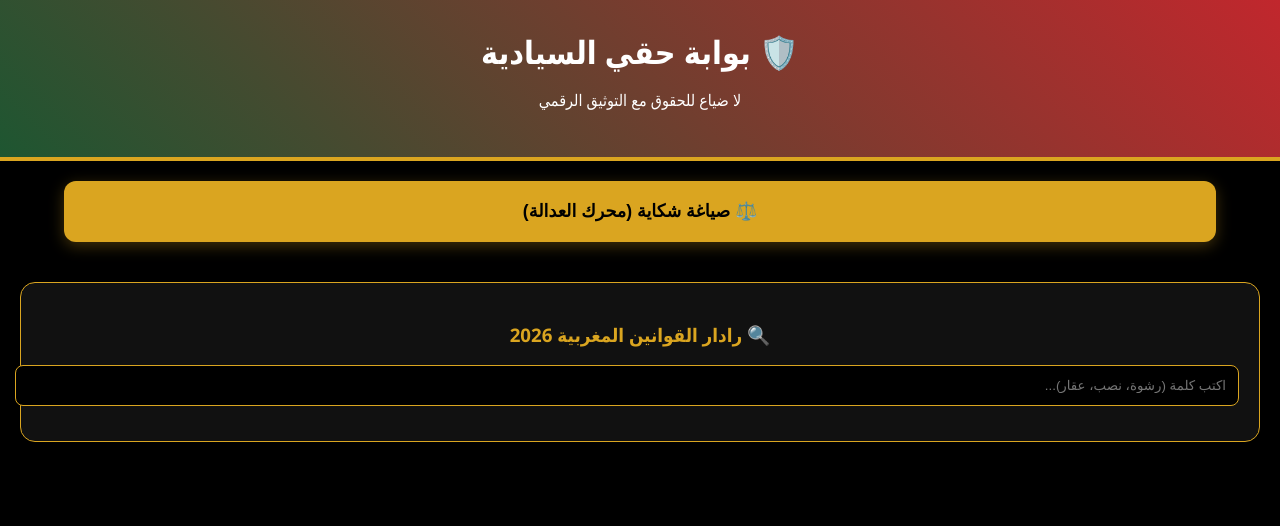
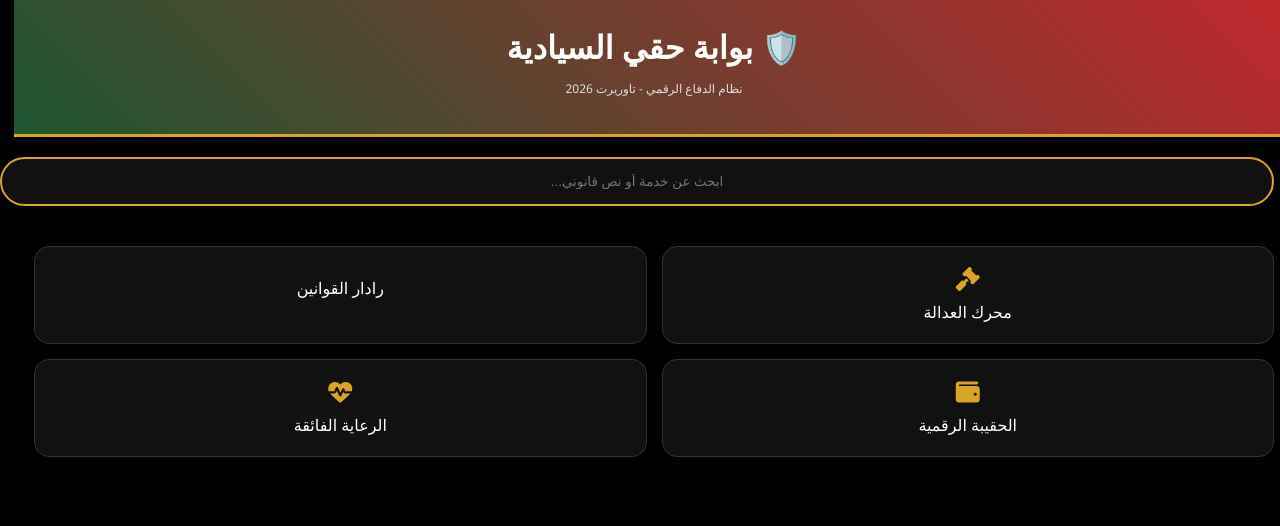
Before and after one commit to younessamsong09-hue/Haqi_maroc, a Flask app: page / in a window 1280 px wide. Shown: the top 526 px of the page. Run offline with Flask 3, Linux system fonts and the light colour scheme.

Commit message:
دمج كافة المميزات في واجهة سيادية واحدة 🇲🇦

```diff
--- a/templates/index.html
+++ b/templates/index.html
@@ -3,78 +3,123 @@
 <head>
     <meta charset="UTF-8">
     <meta name="viewport" content="width=device-width, initial-scale=1.0">
-    <title>بوابة حقي - محرك العدالة 🇲🇦</title>
+    <title>بوابة حقي السيادية 🇲🇦</title>
+    <link rel="stylesheet" href="https://cdnjs.cloudflare.com/ajax/libs/font-awesome/6.4.0/css/all.min.css">
     <style>
-        body { background: #000; color: #fff; font-family: 'Segoe UI', Tahoma, Geneva, Verdana, sans-serif; margin: 0; text-align: center; }
-        .header { background: linear-gradient(45deg, #1e5631, #c1272d); padding: 30px; border-bottom: 4px solid #daa520; }
-        .btn-main { width: 90%; padding: 20px; margin: 20px 0; background: #daa520; color: #000; font-weight: bold; border: none; border-radius: 12px; font-size: 1.1rem; cursor: pointer; box-shadow: 0 4px 15px rgba(218,165,32,0.3); }
-        .portal-box { display: none; background: #111; margin: 15px; padding: 20px; border: 1px solid #daa520; border-radius: 15px; }
-        textarea { width: 100%; height: 120px; background: #000; color: #fff; border: 1px solid #333; padding: 10px; border-radius: 8px; margin-bottom: 10px; }
-        .share-unit { display: none; margin-top: 20px; }
-        .btn-share { width: 48%; padding: 12px; border-radius: 8px; border: none; font-weight: bold; cursor: pointer; }
-        .whatsapp { background: #25D366; color: white; }
-        .sms { background: #007bff; color: white; }
+        body { background: #000; color: #fff; font-family: 'Segoe UI', sans-serif; margin: 0; padding-bottom: 50px; }
+        .header { background: linear-gradient(45deg, #1e5631, #c1272d); padding: 25px; border-bottom: 3px solid #daa520; text-align: center; }
+
+        /* قسم البحث */
+        .search-section { padding: 20px; }
+        #main-search { width: 100%; padding: 15px; background: #111; border: 2px solid #daa520; border-radius: 30px; color: white; text-align: center; outline: none; }
+
+        /* البطاقات الرئيسية */
+        .grid-container { display: grid; grid-template-columns: 1fr 1fr; gap: 15px; padding: 20px; }
+        .card { background: #111; border: 1px solid #333; padding: 20px; border-radius: 15px; text-align: center; cursor: pointer; transition: 0.3s; }
+        .card:hover { border-color: #daa520; transform: translateY(-5px); }
+        .card i { font-size: 24px; color: #daa520; margin-bottom: 10px; display: block; }
+
+        /* أقسام الأدوات */
+        .tool-section { display: none; margin: 20px; padding: 20px; background: #0a0a0a; border: 1px solid #daa520; border-radius: 15px; }
+        textarea { width: 100%; height: 100px; background: #000; color: #fff; border: 1px solid #333; padding: 10px; border-radius: 8px; margin: 10px 0; }
+        .btn { width: 100%; padding: 12px; border: none; border-radius: 8px; font-weight: bold; cursor: pointer; margin-top: 10px; }
+        .btn-gold { background: #daa520; color: #000; }
+        .btn-green { background: #1e5631; color: #fff; }
+        .btn-red { background: #c1272d; color: #fff; }
+
+        #final-doc { background: white; color: black; padding: 15px; margin-top: 15px; border-radius: 5px; white-space: pre-wrap; display: none; text-align: right; }
     </style>
 </head>
 <body>
+
 <div class="header">
     <h1 style="margin:0;">🛡️ بوابة حقي السيادية</h1>
-        <p>لا ضياع للحقوق مع التوثيق الرقمي</p>
+    <p style="font-size:12px; color:#ddd;">نظام الدفاع الرقمي - تاوريرت 2026</p>
 </div>
 
-    <button class="btn-main" onclick="showPortal()">⚖️ صياغة شكاية (محرك العدالة)</button>
+<div class="search-section">
+    <input type="text" id="main-search" onkeyup="smartSearch()" placeholder="ابحث عن خدمة أو نص قانوني...">
+</div>
 
-    <div style="margin: 20px; padding: 20px; background: #111; border: 1px solid #daa520; border-radius: 15px;">
-        <h3 style="color:#daa520;">🔍 رادار القوانين المغربية 2026</h3>
-        <input type="text" id="law-search" onkeyup="searchLaw()" placeholder="اكتب كلمة (رشوة، نصب، عقار)..." style="width:100%; padding:12px; background:#000; color:white; border:1px solid #daa520; border-radius:8px;">
-        <div id="law-result" style="margin-top:15px; text-align:right; font-size:14px; color:#ccc;"></div>
+<div id="main-grid" class="grid-container">
+    <div class="card" onclick="openTool('justice-tool')">
+        <i class="fas fa-gavel"></i>
+        <span>محرك العدالة</span>
     </div>
-    <div id="portal" class="portal-box">
-        <h3 style="color:#daa520;">وثّق تظلمك الآن</h3>
-        <textarea id="caseText" placeholder="اكتب تفاصيل ما حدث معك بوضوح..."></textarea>
-
-        <div id="gps-info" style="font-size:12px; color:#888; margin-bottom:10px;">📍 الموقع الجغرافي: غير محدد</div>
-        <button onclick="getGPS()" style="background:#1e5631; color:white; width:100%; padding:10px; border:none; border-radius:5px; cursor:pointer;">🌍 تثبيت الموقع (GPS)</button>
-
-        <button onclick="generateDoc()" style="background:#c1272d; color:white; width:100%; padding:15px; border:none; border-radius:10px; margin-top:10px; font-weight:bold;">توليد الشكاية القانونية</button>
-
-        <div id="finalDoc" style="display:none; background:white; color:black; padding:15px; margin-top:20px; text-align:right; border-radius:5px; font-family:serif; white-space:pre-wrap;"></div>
-
-        <div id="shareSection" class="share-unit">
-            <p style="color:#daa520;">📢 انشر تظلمك للجهات الحقوقية:</p>
-            <button class="btn-share whatsapp" onclick="shareWA()">WhatsApp</button>
-            <button class="btn-share sms" onclick="shareSMS()">SMS</button>
+    <div class="card" onclick="openTool('law-tool')">
+        <i class="fas fa-book-maritime"></i>
+        <span>رادار القوانين</span>
+    </div>
+    <div class="card" onclick="alert('قريباً: المحفظة الرقمية')">
+        <i class="fas fa-wallet"></i>
+        <span>الحقيبة الرقمية</span>
+    </div>
+    <div class="card" onclick="alert('قريباً: الرعاية الفائقة')">
+        <i class="fas fa-heartbeat"></i>
+        <span>الرعاية الفائقة</span>
     </div>
 </div>
 
+<div id="justice-tool" class="tool-section">
+    <h3 style="color:#daa520;">⚖️ صياغة شكاية مدعمة بـ GPS</h3>
+    <textarea id="case-desc" placeholder="صف واقعة الظلم هنا..."></textarea>
+    <div id="gps-info" style="font-size:11px; color:#888;">📍 الموقع: لم يحدد</div>
+    <button class="btn btn-green" onclick="getGPS()">🌍 تثبيت الموقع الجغرافي</button>
+    <button class="btn btn-gold" onclick="generateComplaint()">توليد الوثيقة الرسمية</button>
+    <div id="final-doc"></div>
+    <button class="btn" style="background:#333; color:white;" onclick="closeTools()">🏠 العودة</button>
+</div>
+
+<div id="law-tool" class="tool-section">
+    <h3 style="color:#daa520;">🔍 البحث القانوني السريع</h3>
+    <input type="text" id="law-input" onkeyup="internalLawSearch()" placeholder="اكتب (رشوة، نصب، عقار)..." style="width:100%; padding:10px; background:#000; border:1px solid #daa520; color:white;">
+    <div id="law-res" style="margin-top:15px; font-size:14px; color:#ccc;"></div>
+    <button class="btn" style="background:#333; color:white; margin-top:10px;" onclick="closeTools()">🏠 العودة</button>
+</div>
+
 <script>
-        let myCoords = "لم يتم التحديد";
-        function showPortal() { document.getElementById('portal').style.display = 'block'; }
+    function openTool(id) {
+        document.getElementById('main-grid').style.display = 'none';
+        document.querySelectorAll('.tool-section').forEach(s => s.style.display = 'none');
+        document.getElementById(id).style.display = 'block';
+    }
 
+    function closeTools() {
+        document.getElementById('main-grid').style.display = 'grid';
+        document.querySelectorAll('.tool-section').forEach(s => s.style.display = 'none');
+    }
+
+    let coords = "غير محدد";
     function getGPS() {
         navigator.geolocation.getCurrentPosition(p => {
-                myCoords = `${p.coords.latitude}, ${p.coords.longitude}`;
-                document.getElementById('gps-info').innerText = "✅ تم التوثيق: " + myCoords;
+            coords = `${p.coords.latitude}, ${p.coords.longitude}`;
+            document.getElementById('gps-info').innerText = "✅ تم التوثيق: " + coords;
         });
     }
 
-        function generateDoc() {
-            const text = document.getElementById('caseText').value;
-            const doc = `إلى السيد وكيل الملك المحترم\nشكاية تظلم رسمية\n\nأبلغكم عن الواقعة التالية: ${text}\n\nموقع الحادث (GPS): ${myCoords}\nالتاريخ: ${new Date().toLocaleString()}\n\nحرر عبر بوابة حقي السيادية.`;
-            document.getElementById('finalDoc').innerText = doc;
-            document.getElementById('finalDoc').style.display = 'block';
-            document.getElementById('shareSection').style.display = 'flex';
-            document.getElementById('shareSection').style.justifyContent = 'space-between';
+    function generateComplaint() {
+        const text = document.getElementById('case-desc').value;
+        const doc = document.getElementById('final-doc');
+        doc.innerText = `إلى السيد وكيل الملك \nشكاية تظلم رقمية \n\nالواقعة: ${text}\n\nGPS: ${coords}\nالتاريخ: ${new Date().toLocaleString()}`;
+        doc.style.display = 'block';
     }
 
-        function shareWA() {
-            const msg = encodeURIComponent(document.getElementById('finalDoc').innerText);
-            window.open(`https://wa.me/?text=${msg}`);
+    function smartSearch() {
+        let input = document.getElementById('main-search').value.toLowerCase();
+        let cards = document.querySelectorAll('.card');
+        cards.forEach(c => {
+            c.style.display = c.innerText.toLowerCase().includes(input) ? "block" : "none";
+        });
     }
 
-        function shareSMS() {
-            const msg = encodeURIComponent(document.getElementById('finalDoc').innerText);
-            window.location.href = `sms:?body=${msg}`;
+    async function internalLawSearch() {
+        const q = document.getElementById('law-input').value.toLowerCase();
+        const res = document.getElementById('law-res');
+        if(q.length < 2) return;
+        const response = await fetch('/static/data/laws.json');
+        const laws = await response.json();
+        const found = laws.find(l => l.keyword.includes(q) || l.content.includes(q));
+        res.innerHTML = found ? `<b style="color:#daa520;">${found.title}:</b><br>${found.content}` : "❌ لا يوجد نص مباشر.";
     }
 </script>
 </body>
```
Lines whose indentation alone changed are shown as unchanged.
